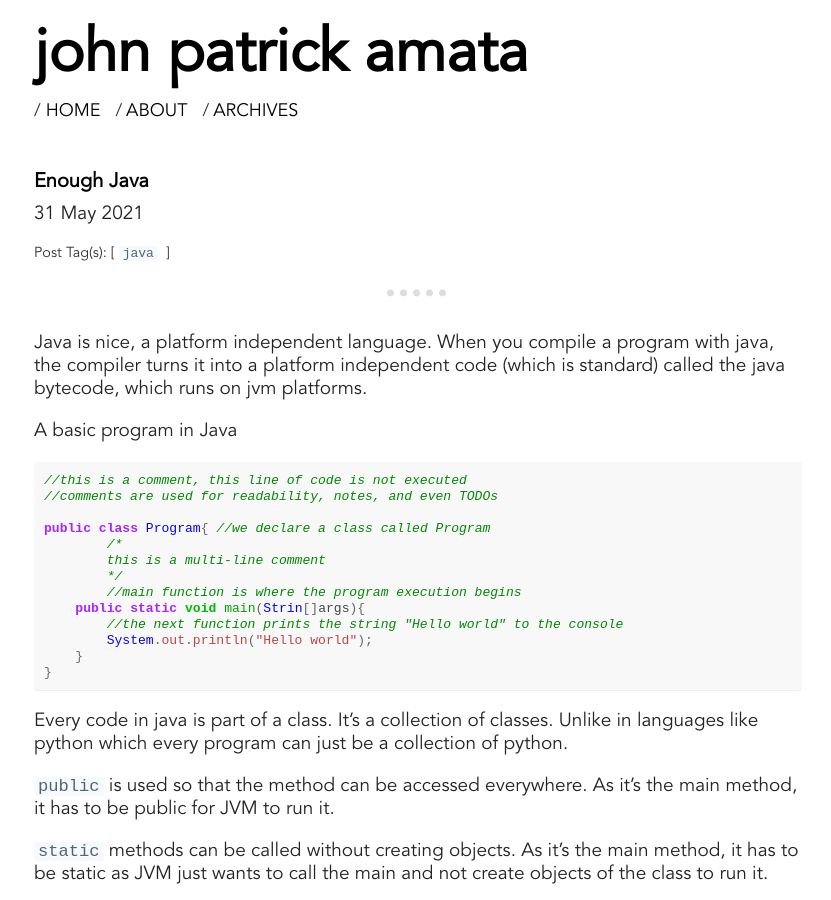
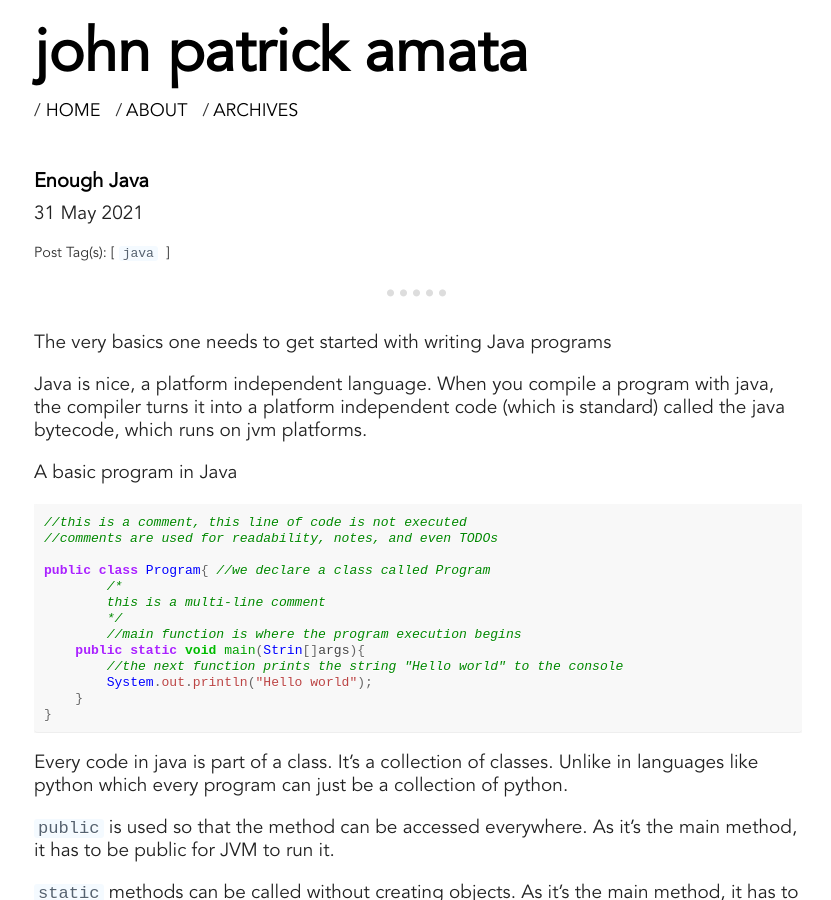
Before and after one commit to jpamata/jpamata.github.io, a Jekyll site: the page built from _posts/2021-05-31-enough-java.md, in a window 1280 px wide and 900 px high. Shown: the whole window, without its empty margins (222-1053 px from the left). Built offline with Jekyll 4.4.1, drawn with Linux system fonts in a browser that asks for light colours; comment, search, counter and statistics services are not loaded.

Commit message:
Update and rename 2021-05-31-basics-java.md to 2021-05-31-enough-java.md

```diff
--- a/_posts/2021-05-31-basics-java.md
+++ b/_posts/2021-05-31-enough-java.md
@@ -6,6 +6,8 @@ category: articles
 tags: [java]
 comments: true
 ---
+
+The very basics one needs to get started with writing Java programs
 
 <!-- more -->
 
```
